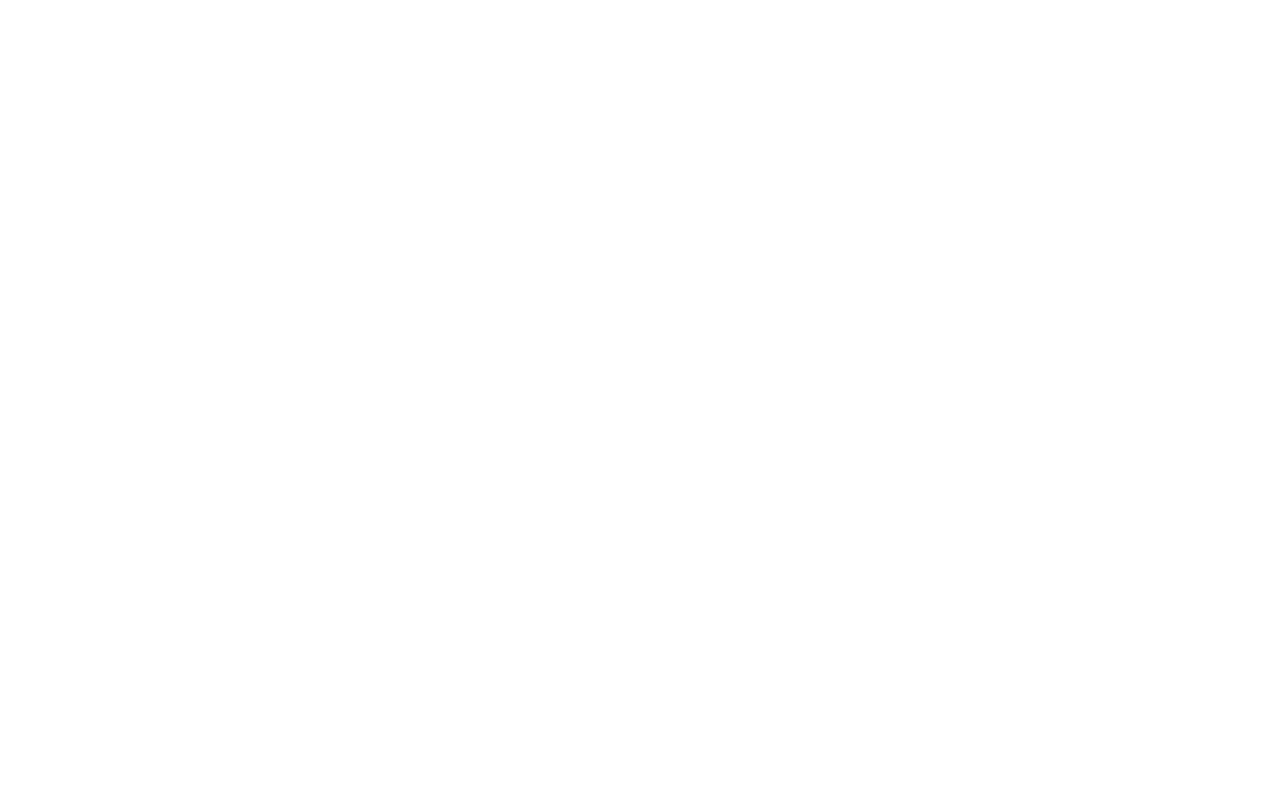
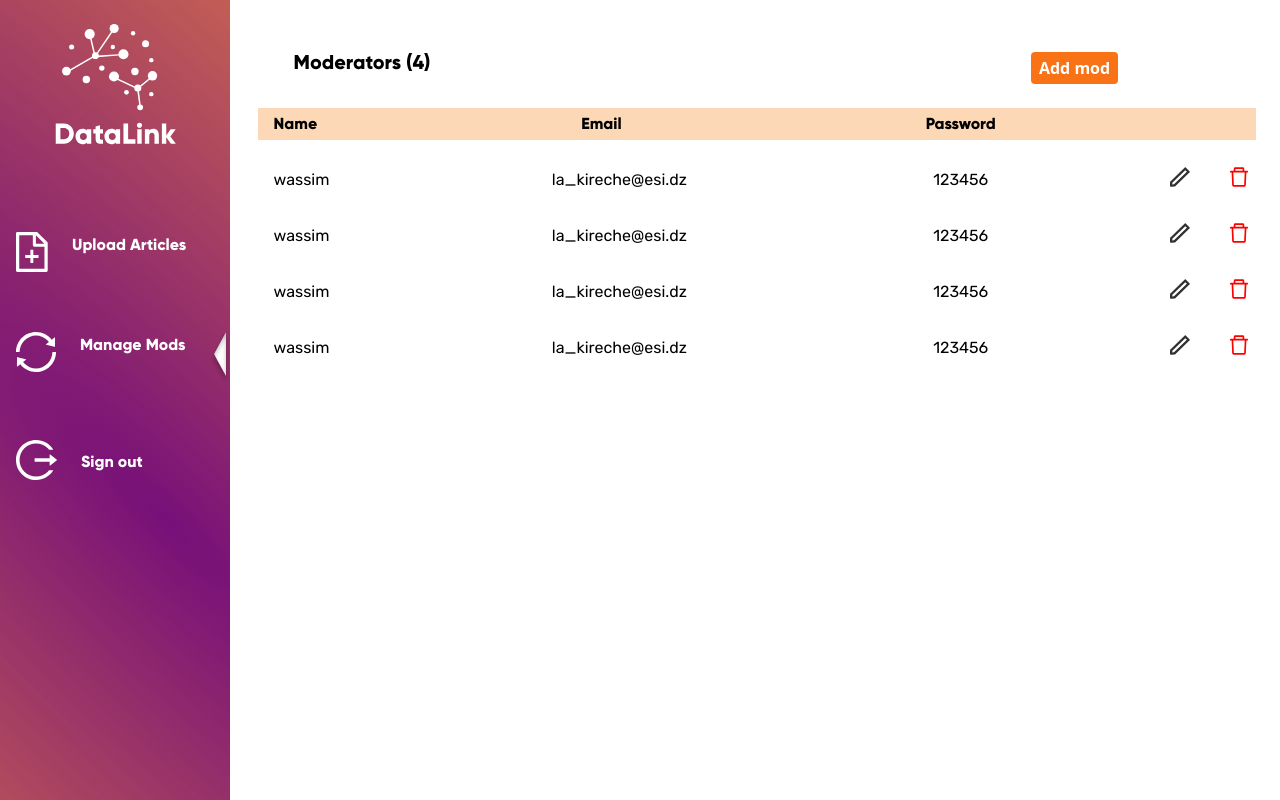
Before and after one commit to G-Rania/tp-igl, a React (Create React App) app in the folder tp-warafi/: page /admin/managemods in a window 1280 px wide. Before the commit this address had no page. Built offline with nearby package versions, Linux system fonts and the light colour scheme; the HTML template or start-up script is replaced by a standard one.

Commit message:
fix navigation

```diff
--- a/tp-warafi/src/App.css
+++ b/tp-warafi/src/App.css
@@ -38,3 +38,13 @@
 
 
 }
+
+.dialog-overlay {
+  position: fixed;
+  top: 50%;
+  left: 50%;
+  transform: translate(-50%, -50%);
+  background-color: rgba(0, 0, 0, 0.5); /* semi-transparent background */
+  z-index: 9999; /* Ensure it's above other content */
+  /* Other styles for the overlay */
+}
--- a/tp-warafi/src/App.js
+++ b/tp-warafi/src/App.js
@@ -21,6 +21,8 @@
         <Route path="/users/home" element={<Home />} />
         <Route path='/users/signup' element ={<Signup />}></Route>
         <Route path='/mods' element={<Modview />}></Route>
+        <Route path='/admin/upload' element={<UploadFile />}></Route>
+        <Route path='/admin/managemods' element={<ManageMods />}></Route>
       </Routes>
     </BrowserRouter>
   );
--- a/tp-warafi/src/Components/AdminPage/Adminbarre.jsx
+++ b/tp-warafi/src/Components/AdminPage/Adminbarre.jsx
@@ -34,7 +34,7 @@
             <div className="flex flex-row mb-14 justify-between w-[100%]">
               <div className="flex flex-col lg:flex-row ml-4 mr-4 md:mr-6 ">
                   <img src={upload} alt="upload articles" className=" mb-1  lg:mr-6 h-6 lg:h-10"></img>
-                  <Link to='/upload'>
+                  <Link to='/admin/upload'>
                      <button onClick={UploadPage}className="bg-none text-white font1 text-xs lg:text-base justify-start "> Upload Articles</button>
                   </Link>
                </div>
@@ -44,7 +44,7 @@
             <div className="flex flex-row mb-14 justify-between w-[100%] ">
              <div className="flex  flex-col lg:flex-row ml-4 mr-4 md:mr-6 ">
                    <img src={manage} alt="manage mods" className=" mb-1 lg:mr-6 h-6 lg:h-10"></img>
-                  <Link to="/managemods" >
+                  <Link to="/admin/managemods" >
                         <button onClick={ManagePage}className="bg-none text-white font1 text-xs lg:text-base justify-start ">Manage Mods</button>
                   </Link>
              </div>
--- a/tp-warafi/src/Components/AdminPage/Signout.jsx
+++ b/tp-warafi/src/Components/AdminPage/Signout.jsx
@@ -1,9 +1,9 @@
 import React from 'react'
 
-export default function Signout({ isOpen, onClose }) {
+export default function Signout({ isOpen, onClose, signOut }) {
 
  return (
-     <div className={`absolute w-full h-full flex items-center justify-center ${isOpen ? 'flex' : 'hidden'}`}>
+     <div className={`absolute w-full h-full flex items-center justify-center dialog-overlay ${isOpen ? 'flex' : 'hidden'}`}>
         <div className="absolute w-full h-full backdrop-blur-sm z-10" onClick={onClose}></div>
         <div className=' absolute z-20 flex flex-col items-center justify-around h-1/2 xl:w-1/3 flex border-[5px] border-solid border-[#771079] bg-white rounded-[20px]'>
             <div className=' '>
@@ -15,7 +15,7 @@
             <div>
             <button className=" font-bold text-white text-[16px] bg-[#F87F0F] rounded px-4 py-2"
                 onClick={() => {
-                  // Add sign-out logic here
+                signOut();
                 onClose();}}>
                   Sign Out
             </button>
--- a/tp-warafi/src/Pages/HomePage.jsx
+++ b/tp-warafi/src/Pages/HomePage.jsx
@@ -1,4 +1,4 @@
-import React, { useEffect } from "react";
+import React, {useState, useEffect } from "react";
 import {signOut, getData} from "../api/users/auth_api";
 import { useNavigate } from 'react-router-dom';
 import background from "../assets/background.svg";
@@ -6,12 +6,31 @@
 import { FontAwesomeIcon } from '@fortawesome/react-fontawesome';
 import { faSearch } from '@fortawesome/free-solid-svg-icons';
 import Article from "../Components/Userview/Article_user";
-import User from "../models/user"
+import User from "../models/user";
+import SignoutDiv from "../Components/AdminPage/Signout";
 
 
+const Dialog = ({ isOpen, onClose }) => {
+    if (!isOpen) return null;
 
+    return (
+      <div className="dialog-overlay">
+        <div className="dialog-content">
+          <p>This is a dialog content</p>
+          <button onClick={onClose}>Close</button>
+        </div>
+      </div>
+    );
+  };
 
 export default function Home(){
+    const [isOpen,setIsSignoutOpen]= useState(false);
+    const onClose = ()=>{
+      setIsSignoutOpen(false);
+    }
+    const handleSignout = ()=>{
+      setIsSignoutOpen(true);
+    }
     const navigate = useNavigate();
     const goToLandingPage = () => {
         navigate('/'); // Navigating to the specified route '/'
@@ -58,7 +77,7 @@
                             </div>
                         </div>
 
-                            <button onClick={userSignOut} className='  text-white bg-orange-500 text-md lg:text-lg rounded-lg font1 px-4   md:w-auto whitespace-nowrap'>Sign out</button>
+                            <button onClick={handleSignout} className='  text-white bg-orange-500 text-md lg:text-lg rounded-lg font1 px-4   md:w-auto whitespace-nowrap'>Sign out</button>
 
                     </div>
                 </div>
@@ -77,6 +96,10 @@
                 </div>
             </div>
             <Article />
+
+            <SignoutDiv  isOpen={isOpen} onClose={onClose} signOut={userSignOut}></SignoutDiv>
+
+
         </div>
 
     );
```
